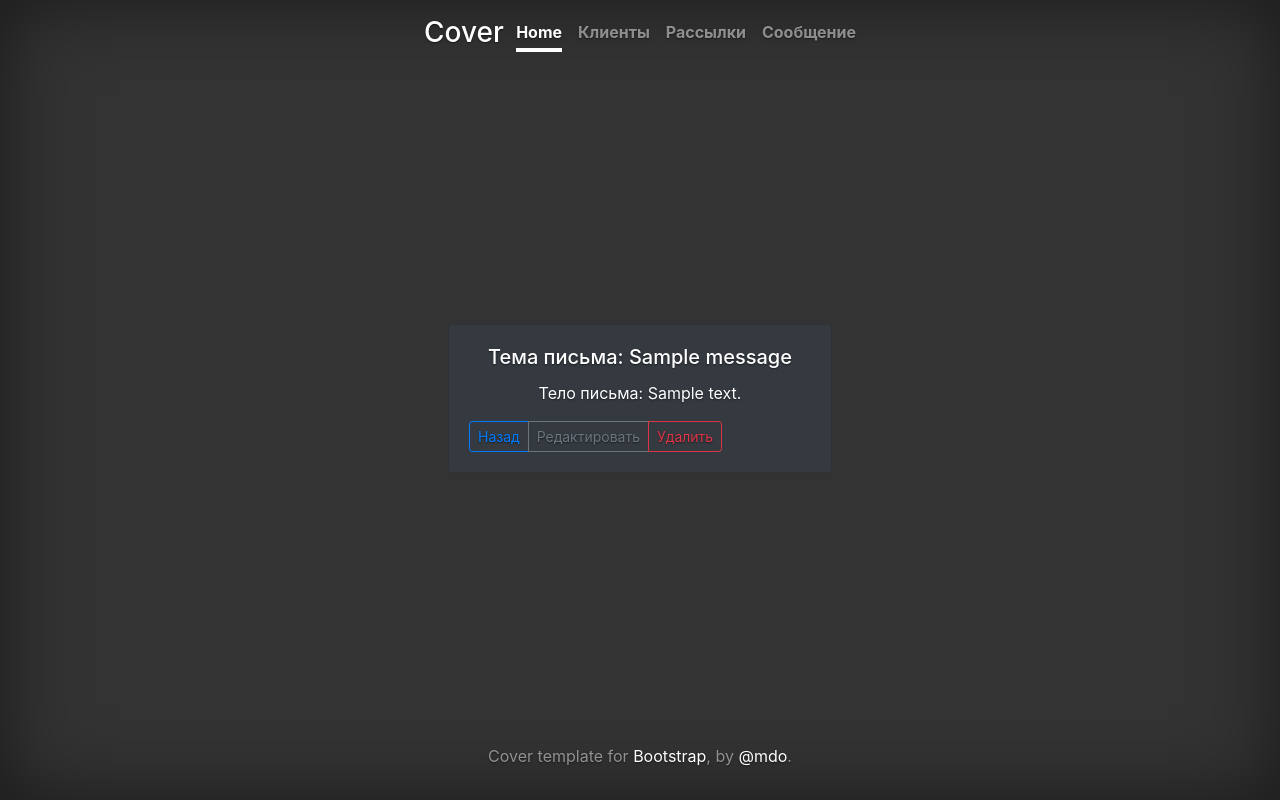
After one commit to LilithB92/Email-Service-Provider, a Django app: page /mailing/message_detail/1/ in a window 1280 px wide. The commit adds this page. Run offline with Django 5.2, Linux system fonts and the light colour scheme; tables that the repository leaves empty hold one stand-in row (values such as "Sample post"); some libraries are stand-ins or nearby versions.

Commit message:
message_detail page has added

```diff
--- /dev/null
+++ b/mailing/templates/mailing/message_detail.html
@@ -0,0 +1,28 @@
+{% extends 'base.html' %}
+
+{% block title %}{{object.subject}}{% endblock %}
+
+{% block content %}
+<div class = "container">
+    <div class="row justify-content-center">
+       <div class="card bg-dark text-white" style="width: 24rem;">
+          <div class="card-body">
+            <h5 class="card-title  text-center">Тема письма: {{object.subject}}</h5>
+            <p class="card-text">Тело письма: {{object.text}}</p>
+            <div class="d-flex justify-content-between align-items-center">
+                <div class="btn-group">
+                  <a href="{%  url 'mailing:message_list' %}" class="btn btn-sm btn-outline-primary" >Назад</a>
+                  <a href="#"  class="btn btn-sm btn-outline-secondary">
+                    Редактировать
+                  </a>
+                  <a href="#"  class="btn btn-sm btn-outline-danger">
+                    Удалить
+                  </a>
+                </div>
+              </div>
+          </div>
+       </div>
+    </div>
+</div>
+
+{% endblock %}
--- a/mailing/templates/mailing/message_list.html
+++ b/mailing/templates/mailing/message_list.html
@@ -1,5 +1,5 @@
 {% extends 'base.html' %}
-{% block title %}Клиенты{% endblock %}
+{% block title %}Сообщения{% endblock %}
 {% block content %}
 <div class="row">
 {% for message in  messages %}
@@ -9,7 +9,7 @@
       <div class="card-body">
         <h5 class="card-title">Тема письма: {{message.subject}}</h5>
         <p class="card-text">Тело письма: {{message.text|slice:":100"}}...</p>
-          <a href="#" class="btn btn-sm btn-outline-primary" >Посмотреть</a>
+          <a href="{%  url 'mailing:message_detail' message.pk %}" class="btn btn-sm btn-outline-primary" >Посмотреть</a>
 
               <a href="#"  class="btn btn-sm btn-outline-secondary">
                 Редактировать
--- a/mailing/urls.py
+++ b/mailing/urls.py
@@ -1,7 +1,7 @@
 from django.urls import path
 
 from mailing.apps import MailingConfig
-from mailing.views import MessageList
+from mailing.views import MessageList, MessageDetailView
 from mailing.views import RecipientCreateView
 from mailing.views import RecipientDeleteView
 from mailing.views import RecipientDetailView
@@ -17,4 +17,5 @@ urlpatterns = [
     path("recipient/update/<int:pk>/", RecipientUpdateView.as_view(), name="recipient_update"),
     path("recipient/delete/<int:pk>/", RecipientDeleteView.as_view(), name="recipient_delete"),
     path("message/", MessageList.as_view(), name="message_list"),
+    path("message_detail/<int:pk>/", MessageDetailView.as_view(), name="message_detail"),
 ]
--- a/mailing/views.py
+++ b/mailing/views.py
@@ -44,3 +44,7 @@ class MessageList(ListView):
     model = Message
     context_object_name = "messages"
     paginate_by = 2
+
+
+class MessageDetailView(DetailView):
+    model =Message
```
